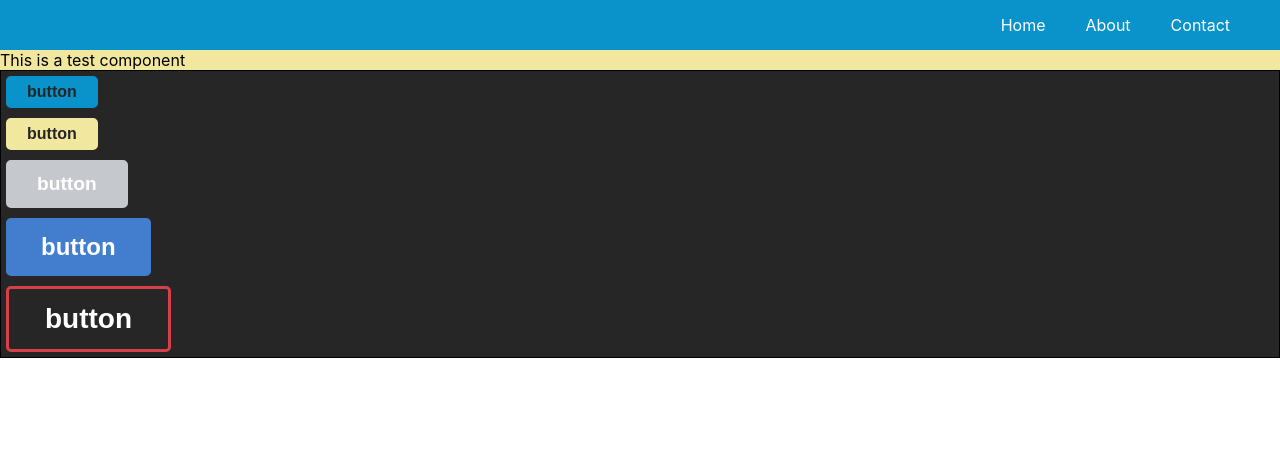
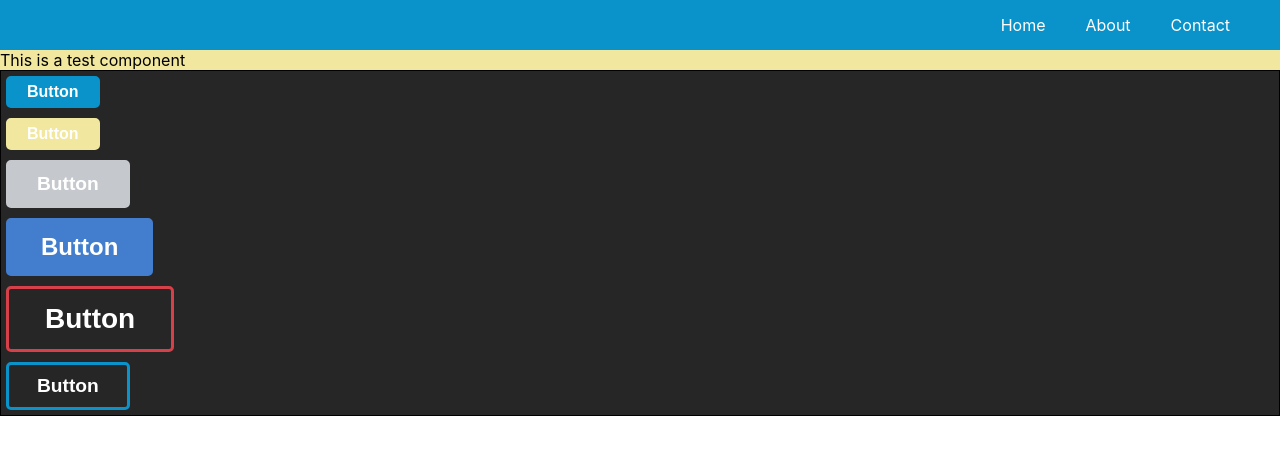
Before and after one commit to ShawnStewart/React-Preprocessor, a React (Create React App) app in the folder my-app/: page / in a window 1280 px wide. Shown: the top 454 px of the page. Built offline with nearby package versions, Linux system fonts and the light colour scheme.

Commit message:
Updated button styling

```diff
--- a/my-app/src/components/test2/test2.js
+++ b/my-app/src/components/test2/test2.js
@@ -4,19 +4,22 @@ export default function test2() {
   return (
     <div className="test2">
       <span>
-        <button className="btn small primary">button</button>
+        <button className="btn small primary">Button</button>
       </span>
       <span>
-        <button className="btn small secondary">button</button>
+        <button className="btn small secondary">Button</button>
       </span>
       <span>
-        <button className="btn">button</button>
+        <button className="btn">Button</button>
       </span>
       <span>
-        <button className="btn big blue">button</button>
+        <button className="btn big blue">Button</button>
       </span>
       <span>
-        <button className="btn huge red inverted">button</button>
+        <button className="btn huge red inverted">Button</button>
+      </span>
+      <span>
+        <button className="inverted primary btn">Button</button>
       </span>
     </div>
   );
--- a/my-app/src/stylesheets/main.css
+++ b/my-app/src/stylesheets/main.css
@@ -7,6 +7,8 @@
   font-size: 1.2rem;
   margin: 5px;
   font-weight: 600;
+  -webkit-transition: 0.3s;
+  transition: 0.3s;
 }
 
 .btn:focus {
@@ -14,13 +16,14 @@
 }
 
 .btn:hover {
-  background-color: #b7bbc0;
-  border: 3px solid #b7bbc0;
+  background-color: #aaaeb4;
+  border: 3px solid #aaaeb4;
+  color: #262626;
 }
 
 .btn:active {
-  background-color: #aaaeb4;
-  border: 3px solid #aaaeb4;
+  background-color: #8f959c;
+  border: 3px solid #8f959c;
 }
 
 .btn.small {
@@ -41,7 +44,6 @@
 .btn.primary {
   background-color: #0993ca;
   border: 3px solid #0993ca;
-  color: #262626;
 }
 
 .btn.primary:hover {
@@ -57,7 +59,6 @@
 .btn.secondary {
   background-color: #f1e79f;
   border: 3px solid #f1e79f;
-  color: #262626;
 }
 
 .btn.secondary:hover {
@@ -81,8 +82,8 @@
 }
 
 .btn.red:active {
-  background-color: #a6242b;
-  border: 3px solid #a6242b;
+  background-color: #911f25;
+  border: 3px solid #911f25;
 }
 
 .btn.blue {
@@ -91,13 +92,13 @@
 }
 
 .btn.blue:hover {
-  background-color: #3371c2;
-  border: 3px solid #3371c2;
+  background-color: #2e65ae;
+  border: 3px solid #2e65ae;
 }
 
 .btn.blue:active {
-  background-color: #2e65ae;
-  border: 3px solid #2e65ae;
+  background-color: #234e86;
+  border: 3px solid #234e86;
 }
 
 .btn.inverted {
--- a/my-app/src/stylesheets/partials/_buttons.scss
+++ b/my-app/src/stylesheets/partials/_buttons.scss
@@ -9,19 +9,21 @@
   font-size: 1.2rem;
   margin: 5px;
   font-weight: 600;
+  transition: 0.3s;
 
   &:focus {
     outline: 0;
   }
 
   &:hover {
-    background-color: darken(map-get($map: $btn-colors, $key: default), 5%);
-    border: 3px solid darken(map-get($map: $btn-colors, $key: default), 5%);
+    background-color: darken(map-get($map: $btn-colors, $key: default), 10%);
+    border: 3px solid darken(map-get($map: $btn-colors, $key: default), 10%);
+    color: map-get($map: $btn-colors, $key: black);
   }
 
   &:active {
-    background-color: darken(map-get($map: $btn-colors, $key: default), 10%);
-    border: 3px solid darken(map-get($map: $btn-colors, $key: default), 10%);
+    background-color: darken(map-get($map: $btn-colors, $key: default), 20%);
+    border: 3px solid darken(map-get($map: $btn-colors, $key: default), 20%);
   }
 
   // sizes
@@ -44,7 +46,6 @@
   &.primary {
     background-color: map-get($map: $colors, $key: primary);
     border: 3px solid map-get($map: $colors, $key: primary);
-    color: map-get($map: $btn-colors, $key: black);
 
     &:hover {
       background-color: darken(map-get($map: $colors, $key: primary), 10%);
@@ -60,7 +61,6 @@
   &.secondary {
     background-color: map-get($map: $colors, $key: secondary);
     border: 3px solid map-get($map: $colors, $key: secondary);
-    color: map-get($map: $btn-colors, $key: black);
 
     &:hover {
       background-color: darken(map-get($map: $colors, $key: secondary), 10%);
@@ -83,8 +83,8 @@
     }
 
     &:active {
-      background-color: darken(map-get($map: $btn-colors, $key: red), 15%);
-      border: 3px solid darken(map-get($map: $btn-colors, $key: red), 15%);
+      background-color: darken(map-get($map: $btn-colors, $key: red), 20%);
+      border: 3px solid darken(map-get($map: $btn-colors, $key: red), 20%);
     }
   }
 
@@ -93,13 +93,13 @@
     border: 3px solid map-get($map: $btn-colors, $key: blue);
 
     &:hover {
-      background-color: darken(map-get($map: $btn-colors, $key: blue), 5%);
-      border: 3px solid darken(map-get($map: $btn-colors, $key: blue), 5%);
+      background-color: darken(map-get($map: $btn-colors, $key: blue), 10%);
+      border: 3px solid darken(map-get($map: $btn-colors, $key: blue), 10%);
     }
 
     &:active {
-      background-color: darken(map-get($map: $btn-colors, $key: blue), 10%);
-      border: 3px solid darken(map-get($map: $btn-colors, $key: blue), 10%);
+      background-color: darken(map-get($map: $btn-colors, $key: blue), 20%);
+      border: 3px solid darken(map-get($map: $btn-colors, $key: blue), 20%);
     }
   }
 
```
Also changed, not shown: 1 other file (tests, documents, lock files or other folders).
